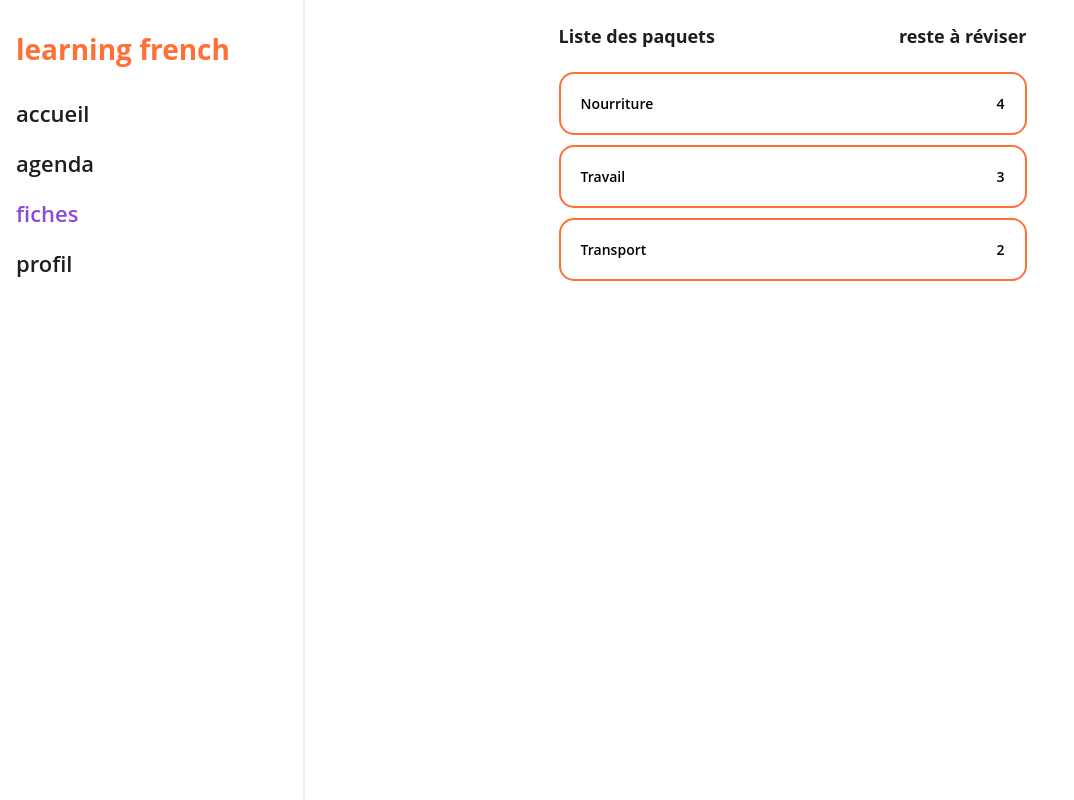
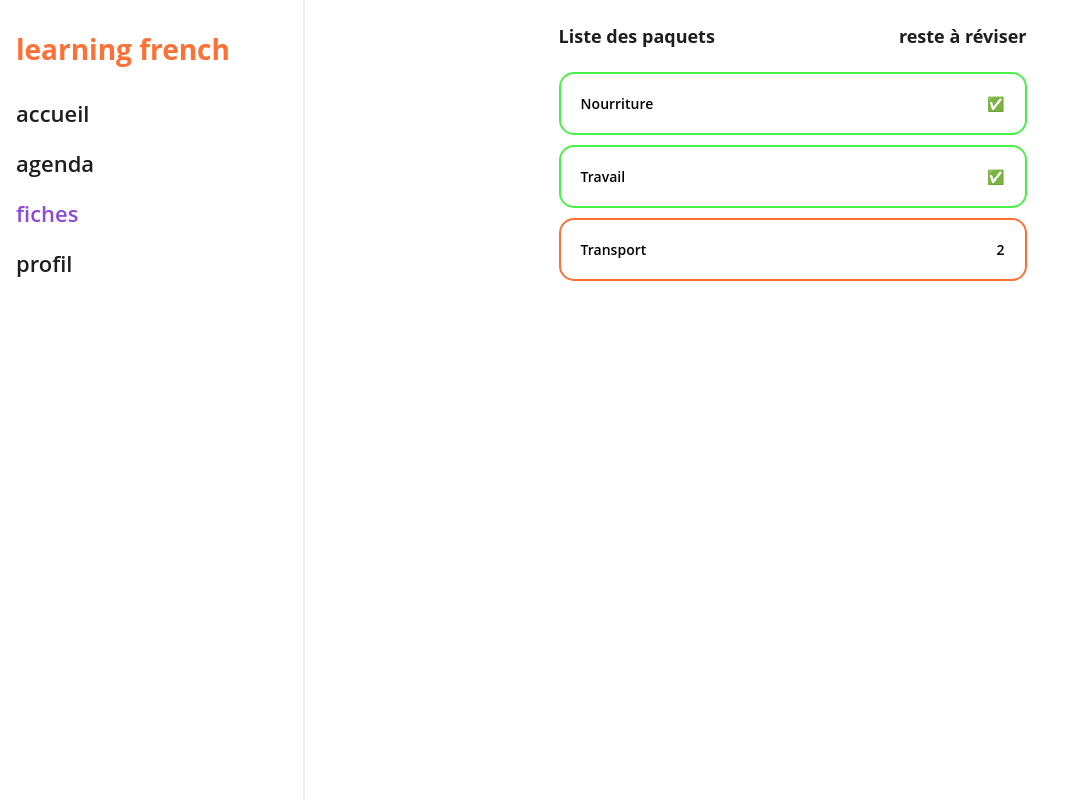
Before and after one commit to DonSkaa/FrenchLearningApp, a React (Create React App) app: page /flashcards in a window 1280 px wide. Shown: the whole page, without its empty margins (0-1074 px from the left). Built offline with nearby package versions, Linux system fonts and the light colour scheme.

Commit message:
création de la database en dur

```diff
--- a/src/App.js
+++ b/src/App.js
@@ -6,6 +6,7 @@ import FlashCards from './AppContainer/Flashcards/Flaschards';
 import Schedule from './AppContainer/Schedule/Schedule';
 import Account from './AppContainer/Account/Account';
 import NavBar from './AppContainer/Components/NavBar/NavBar';
+import Studying from 'AppContainer/Flashcards/Studying';
 
 function App() {
   return (
@@ -25,6 +26,7 @@ function App() {
           <Route path="/schedule" element={<Schedule />} />
           <Route path="/flashcards" element={<FlashCards />} />
           <Route path="/account" element={<Account />} />
+          <Route path="/study:id" element={<Studying />} />
         </Routes>
       </BrowserRouter>
     </div>
--- a/src/AppContainer/Flashcards/DeckItem.css
+++ b/src/AppContainer/Flashcards/DeckItem.css
@@ -1,7 +1,21 @@
 .deck-item {
     display: flex;
     justify-content: space-between;
+    padding: 20px;
+    border-radius: 15px;
+    transition: all 0.2s;
+}
+
+.review {
     border: 2px solid var(--primary-color);
-    border-radius: 15px;
-    padding: 20px;
+    cursor: pointer;
 }
+
+.review:hover {
+    background-color: var(--primary-color);
+    color: var(--secondary-color);
+}
+
+.revised {
+    border: 2px solid #49F149;
+}
--- a/src/AppContainer/Flashcards/DeckItem.jsx
+++ b/src/AppContainer/Flashcards/DeckItem.jsx
@@ -1,10 +1,28 @@
 import "./DeckItem.css"
+import { useNavigate } from 'react-router-dom';
 
 export default function DeckItem({ currentDeck }) {
+
+    const navigate = useNavigate()
+    const cardsToReview = currentDeck.cards.filter(card => card.status === 'review')
+
+    const study = () => {
+        navigate(`/study`)
+    }
+
     return (
-        <div className="deck-item">
-            <div className="strong">{currentDeck.name}</div>
-            <div className="strong">{currentDeck.cards.length}</div>
-        </div>
+        <>
+            {
+                cardsToReview.length
+                    ? <div className="deck-item review" onClick={() => study(currentDeck.id)}>
+                        <div className="strong">{currentDeck.name}</div>
+                        <div className="strong">{cardsToReview.length}</div>
+                    </div>
+                    : <div className='deck-item revised'>
+                        <div className="strong">{currentDeck.name}</div>
+                        <div className="strong">✅</div>
+                    </div>
+            }
+        </>
     )
 }
--- a/src/AppContainer/Flashcards/Flaschards.jsx
+++ b/src/AppContainer/Flashcards/Flaschards.jsx
@@ -1,33 +1,16 @@
 import DeckItem from "./DeckItem"
+import { deck, card } from "Database"
 
 export default function FlashCards() {
 
-    const decks = [
-        {
-            name: 'Nourriture',
-            cards: [
-                { recto: 'a fork', verso: 'une fourchette' },
-                { recto: 'a plate', verso: 'une assiette' },
-                { recto: 'the dining room', verso: 'la salle à manger' },
-                { recto: 'prepare the meal', verso: 'préparer le repas' }
-            ]
-        },
-        {
-            name: 'Travail',
-            cards: [
-                { recto: 'apply', verso: 'candidater' },
-                { recto: 'take time off', verso: 'prendre des congés' },
-                { recto: 'payslip', verso: 'fiche de paie' },
-            ]
-        },
-        {
-            name: 'Transport',
-            cards: [
-                { recto: 'take the train', verso: 'prendre le train' },
-                { recto: 'buy a bus ticket', verso: 'acheter un ticket de bus' }
-            ]
-        },
-    ]
+    const formatedDecks = deck.map((deck) => {
+        const deckCards = card.filter((card) => card.deck_id === deck.id)
+        return {
+            ...deck,
+            cards: deckCards,
+        }
+    })
+
     return (
         <div className="full-width flex center">
             <div className="half-width">
@@ -37,9 +20,11 @@ export default function FlashCards() {
                         <h4>reste à réviser</h4>
                     </div>
                     <div className="flex column gap-1">
-                        {decks.map(deck => {
+                        {formatedDecks.map(deck => {
                             return (
-                                <DeckItem currentDeck={deck} />
+                                <div key={deck.id}>
+                                    <DeckItem currentDeck={deck} />
+                                </div>
                             )
                         })}
                     </div>
--- /dev/null
+++ b/src/AppContainer/Flashcards/Studying.jsx
@@ -0,0 +1,7 @@
+export default function Studying() {
+
+    return (
+        <div className="full-width">
+        </div>
+    )
+}
--- /dev/null
+++ b/src/Database.js
@@ -0,0 +1,84 @@
+export const user = [
+    {
+        id: 1,
+        name: 'Jean',
+        last_name: 'Dupont',
+        mail: 'jean.dupont@gmail.com',
+        password: '1234',
+    },
+]
+
+export const event = [
+    {
+        id: 1,
+        event_type: 'lesson',
+        start: "2024-05-22T14:30:00Z",
+        end: "2024-05-22T15:30:00Z",
+        meeting_link: "https://meet.google.com/aku-afqa-vmq",
+    },
+    {
+        id: 2,
+        event_type: 'studying',
+        date: "2024-05-22",
+    },
+]
+
+export const program = [
+    {
+        id: 1,
+        days_duration: 28,
+        thematics: [
+            {
+                id: 1,
+                name: 'Nourriture',
+                week_number: 1,
+                deck_id: 1,
+            },
+            {
+                id: 2,
+                name: 'Travail',
+                week_number: 2,
+                deck_id: 2,
+            },
+            {
+                id: 3,
+                name: 'Transport',
+                week_number: 3,
+                deck_id: 3,
+            },
+            {
+                id: 4,
+                name: 'Sport',
+                week_number: 4,
+                deck_id: 4,
+            }
+        ]
+    },
+]
+
+export const deck = [
+    {
+        id: 1,
+        name: 'Nourriture',
+    },
+    {
+        id: 2,
+        name: 'Travail',
+    },
+    {
+        id: 3,
+        name: 'Transport',
+    },
+]
+
+export const card = [
+    { id: 1, deck_id: 1, recto: 'a fork', verso: 'une fourchette', status: 'revised' },
+    { id: 2, deck_id: 1, recto: 'a plate', verso: 'une assiette', status: 'revised' },
+    { id: 3, deck_id: 1, recto: 'the dining room', verso: 'la salle à manger', status: 'revised' },
+    { id: 4, deck_id: 1, recto: 'prepare the meal', verso: 'préparer le repas', status: 'revised' },
+    { id: 5, deck_id: 2, recto: 'apply', verso: 'candidater', status: 'revised' },
+    { id: 6, deck_id: 2, recto: 'take time off', verso: 'prendre des congés', status: 'revised' },
+    { id: 7, deck_id: 2, recto: 'payslip', verso: 'fiche de paie', status: 'revised' },
+    { id: 8, deck_id: 3, recto: 'take the train', verso: 'prendre le train', status: 'review' },
+    { id: 9, deck_id: 3, recto: 'buy a bus ticket', verso: 'acheter un ticket de bus', status: 'review' }
+]
```
Also changed, not shown: jsconfig.json (added, +8 -0 lines).
